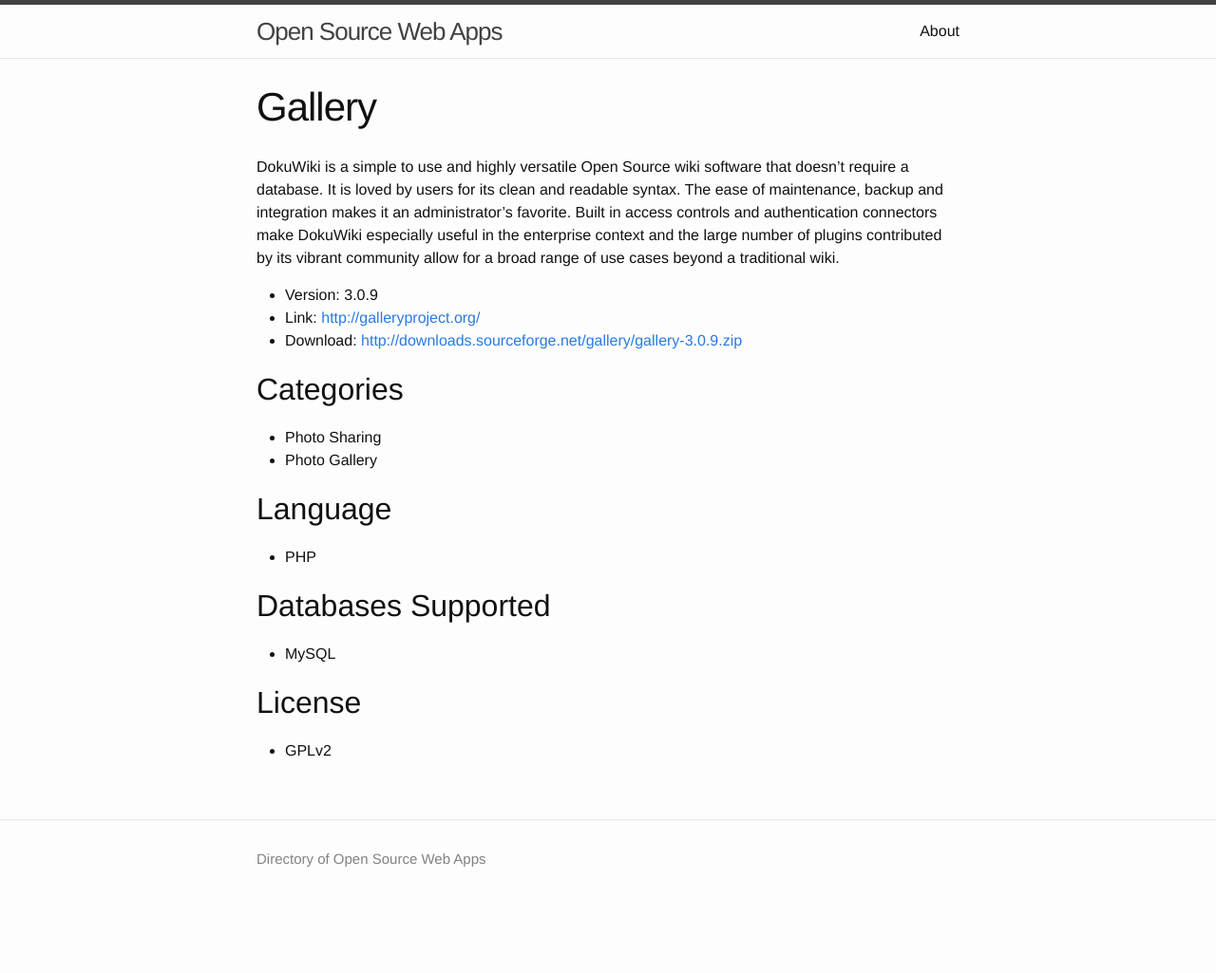
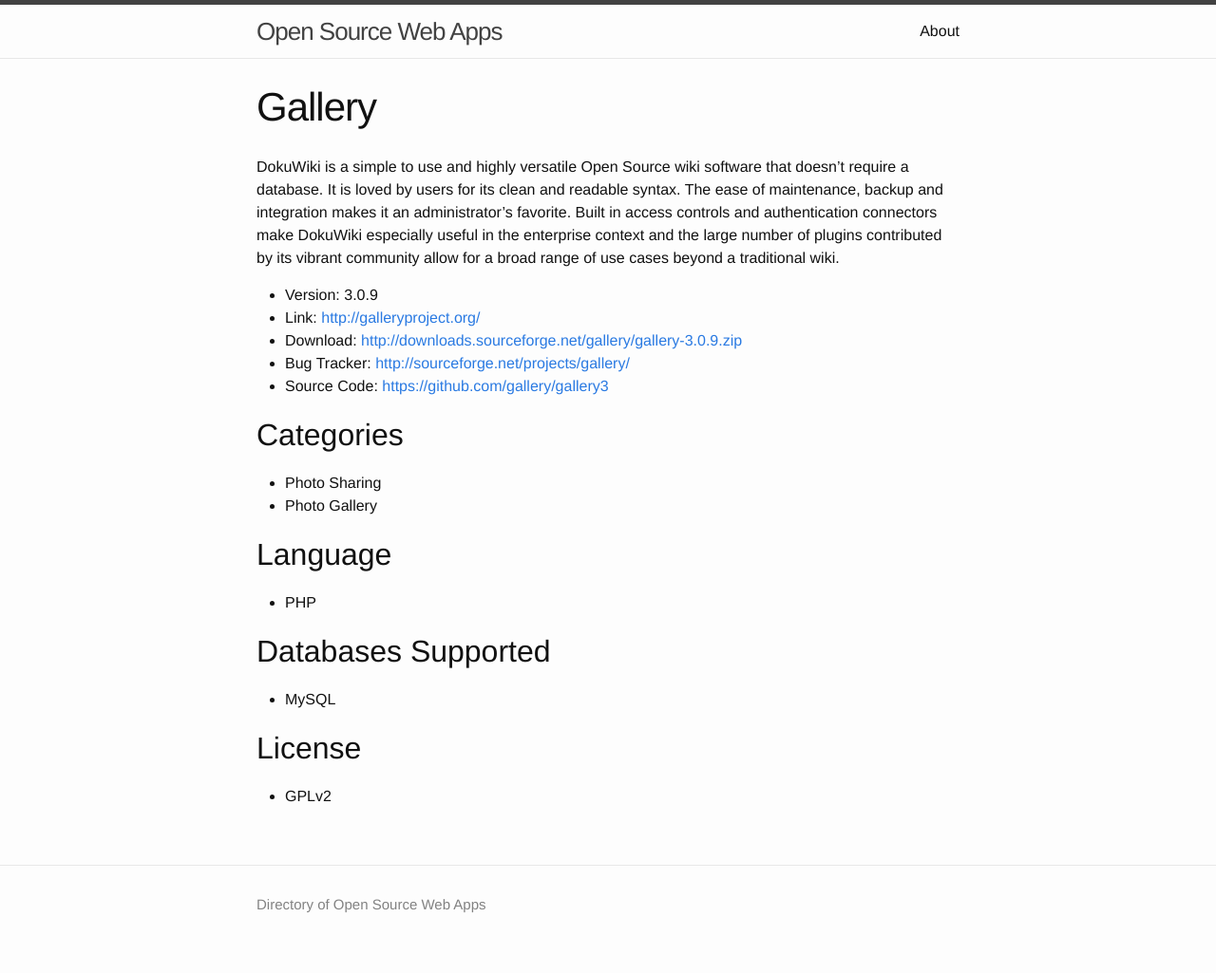
Before and after one commit to opensourcewebapps/opensourcewebapps.github.io, a Jekyll site: the page built from _apps/gallery.md, in a window 1280 px wide. Shown: the whole page at 95% size. Built offline with Jekyll 4.4.1, drawn with Linux system fonts in a browser that asks for light colours; before the commit the page ends 977 px from its top, so only the background shows below that.

Commit message:
add Bug Tracker and Source Code links

```diff
--- a/_apps/gallery.md
+++ b/_apps/gallery.md
@@ -2,7 +2,8 @@
 title: Gallery
 link: http://galleryproject.org/
 download: http://downloads.sourceforge.net/gallery/gallery-3.0.9.zip
-issues: http://sourceforge.net/projects/gallery/
+bug-tracker: http://sourceforge.net/projects/gallery/
+source-code: https://github.com/gallery/gallery3
 version: 3.0.9
 categories:
   - Photo Sharing
--- a/_layouts/app.html
+++ b/_layouts/app.html
@@ -19,6 +19,12 @@
 			{% endif %}
 			{% if page.download %}
 			<li>Download: <a href="{{ page.download }}" target="_blank">{{ page.download }}</a></li>
+			{% endif %}
+			{% if page.bug-tracker %}
+			<li>Bug Tracker: <a href="{{ page.bug-tracker }}" target="_blank">{{ page.bug-tracker }}</a></li>
+			{% endif %}
+			{% if page.source-code %}
+			<li>Source Code: <a href="{{ page.source-code }}" target="_blank">{{ page.source-code }}</a></li>
 			{% endif %}
 			{% if page.demo %}
 			<li>Demo: <a href="{{ page.demo }}" target="_blank">{{ page.demo }}</a></li>
```
Also changed, not shown: _apps/dokuwiki.md (+2 -0 lines), _apps/drupal.md (+2 -0 lines), _apps/wordpress.md (+2 -0 lines).
